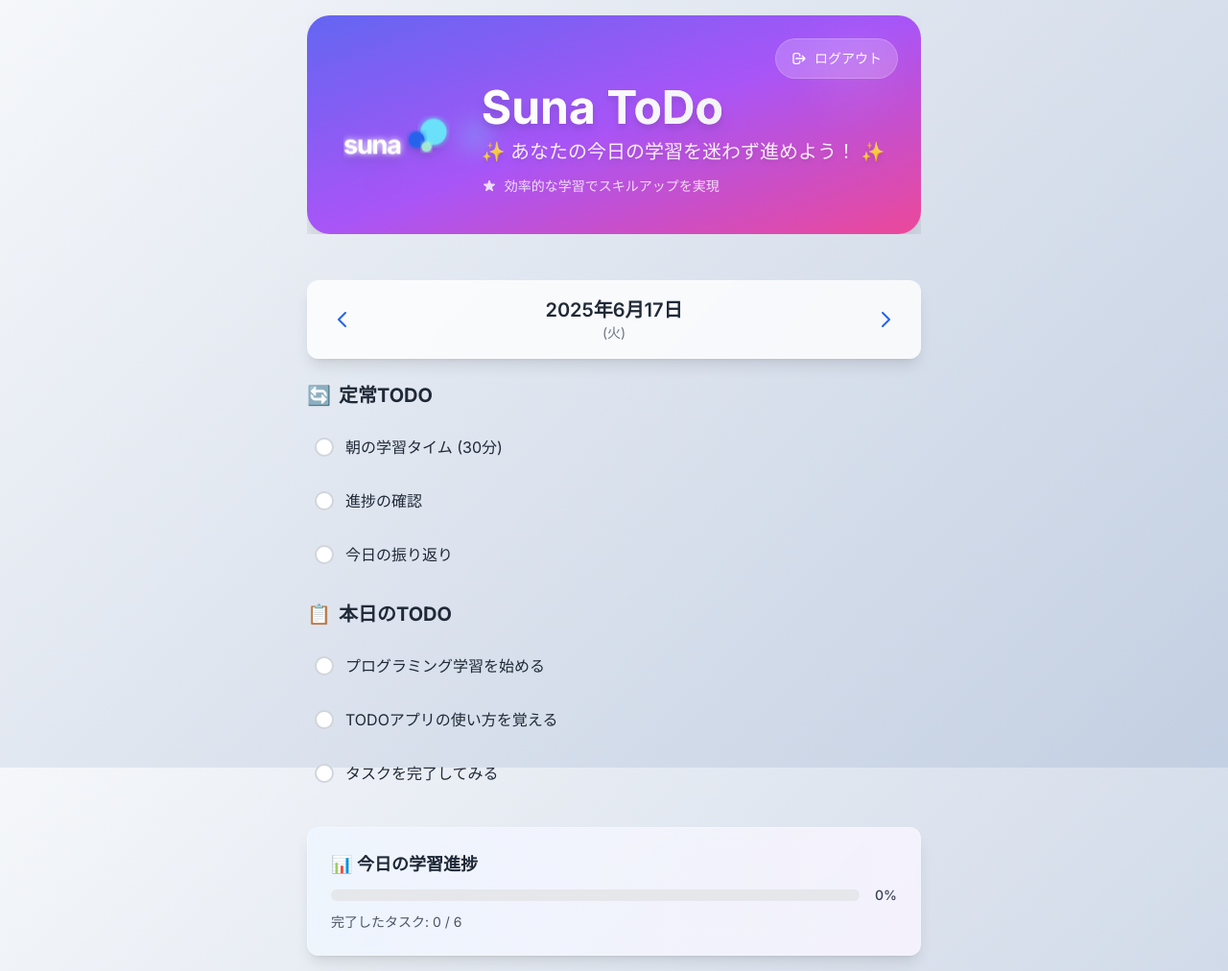
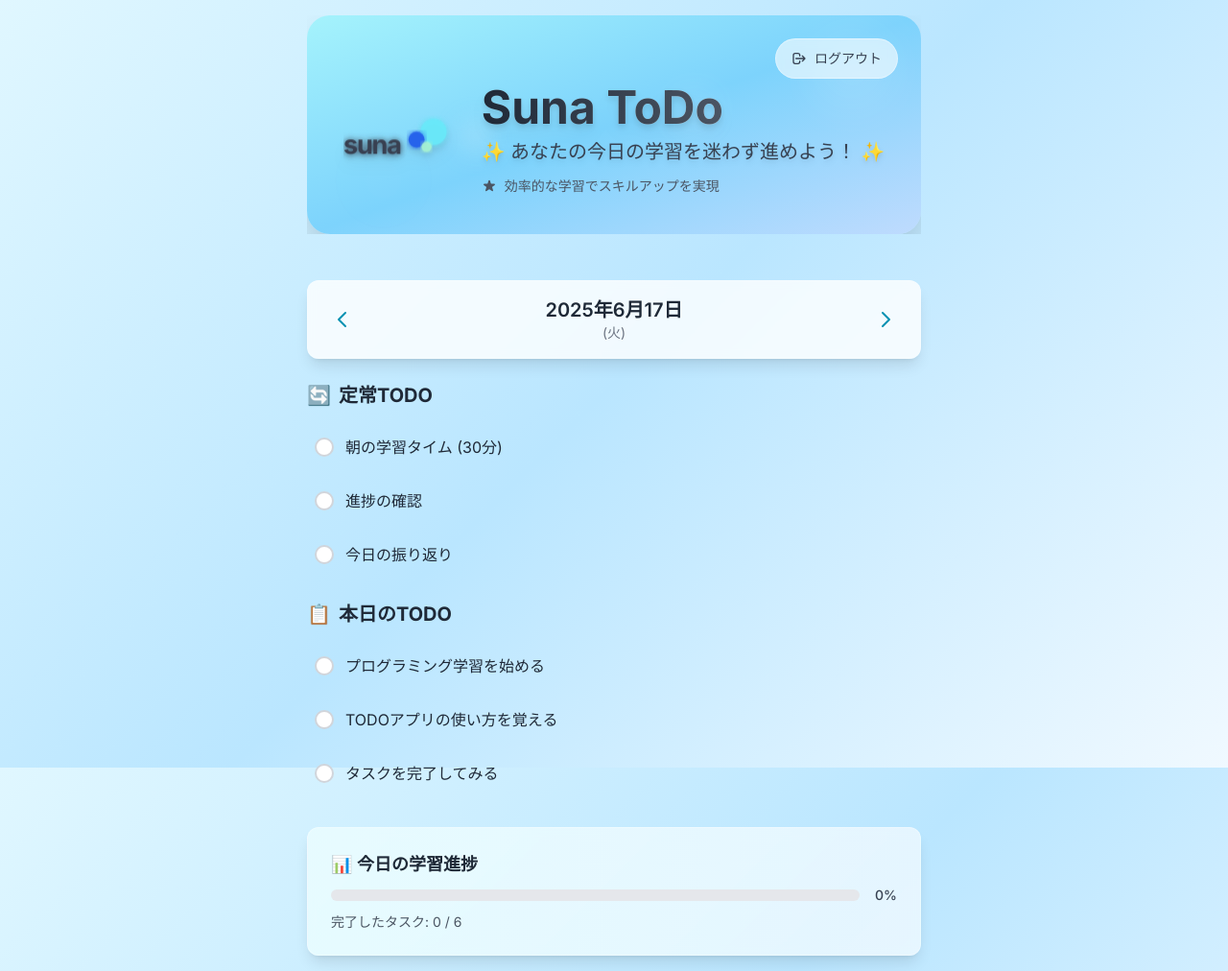
Before and after one commit to Ikki0518/Suna-ToDo, a Flask app: page / in a window 1280 px wide. Shown: the whole page at 96% size. Run offline with Flask 3, Linux system fonts and the light colour scheme; the visitor is signed in with stand-in values (Sample User, id 1); data comes from the database, SQL or seed files in the repository; data that the repository does not hold is empty; some libraries are stand-ins or nearby versions.

Commit message:
カラーパレットを水色と白で統一 - 清潔感のある爽やかなデザインに変更

```diff
--- a/templates/ai_school_todo.html
+++ b/templates/ai_school_todo.html
@@ -12,7 +12,7 @@
         /* デフォルトフォントとしてInterを設定 */
         body {
             font-family: 'Inter', sans-serif;
-            background: linear-gradient(135deg, #f5f7fa 0%, #c3cfe2 100%);
+            background: linear-gradient(135deg, #e0f7ff 0%, #bae6ff 50%, #f0f9ff 100%);
             background-attachment: fixed;
             color: #333; /* テキスト色を濃いグレーに設定 */
             min-height: 100vh;
@@ -217,13 +217,14 @@
         <!-- ヘッダー部分 -->
         <header class="relative mb-12 overflow-hidden">
             <!-- グラデーション背景 -->
-            <div class="absolute inset-0 bg-gradient-to-br from-indigo-500 via-purple-500 to-pink-500 rounded-3xl shadow-2xl"></div>
+            <div class="absolute inset-0 bg-gradient-to-br from-cyan-200 via-sky-300 to-blue-200 rounded-3xl shadow-2xl"></div>
 
             <!-- 装飾的な背景要素 -->
             <div class="absolute top-0 left-0 w-full h-full">
-                <div class="absolute top-4 right-8 w-20 h-20 bg-white/10 rounded-full blur-xl animate-pulse"></div>
-                <div class="absolute bottom-6 left-12 w-16 h-16 bg-yellow-300/20 rounded-full blur-lg animate-ping"></div>
-                <div class="absolute top-1/2 left-1/4 w-8 h-8 bg-cyan-300/30 rounded-full blur-md animate-bounce"></div>
+                <div class="absolute top-4 right-8 w-20 h-20 bg-white/20 rounded-full blur-xl animate-pulse"></div>
+                <div class="absolute bottom-6 left-12 w-16 h-16 bg-cyan-200/30 rounded-full blur-lg animate-ping"></div>
+                <div class="absolute top-1/2 left-1/4 w-8 h-8 bg-sky-200/40 rounded-full blur-md animate-bounce"></div>
+                <div class="absolute top-1/3 right-1/3 w-12 h-12 bg-white/15 rounded-full blur-lg animate-pulse delay-1000"></div>
             </div>
 
             <!-- メインコンテンツ -->
@@ -231,7 +232,7 @@
                 <!-- ナビゲーションボタン -->
                 <div class="absolute top-6 right-6 flex space-x-3">
                     <!-- ログアウトボタン -->
-                    <a href="/logout" class="group bg-white/20 backdrop-blur-sm hover:bg-white/30 text-white px-4 py-2.5 rounded-full text-sm font-medium transition-all duration-300 border border-white/20 hover:border-white/40 hover:shadow-lg hover:scale-105">
+                    <a href="/logout" class="group bg-white/60 backdrop-blur-sm hover:bg-white/80 text-gray-700 px-4 py-2.5 rounded-full text-sm font-medium transition-all duration-300 border border-white/40 hover:border-white/60 hover:shadow-lg hover:scale-105">
                         <span class="flex items-center space-x-2">
                             <svg class="w-4 h-4 group-hover:rotate-12 transition-transform" fill="none" stroke="currentColor" viewBox="0 0 24 24">
                                 <path stroke-linecap="round" stroke-linejoin="round" stroke-width="2" d="M17 16l4-4m0 0l-4-4m4 4H7m6 4v1a3 3 0 01-3 3H6a3 3 0 01-3-3V7a3 3 0 013-3h4a3 3 0 013 3v1"/>
@@ -241,7 +242,7 @@
                     </a>
                     <!-- 管理者ダッシュボードボタン（管理者のみ表示） -->
                     {% if session.username == 'admin' or session.username == 'ikki_y0518@icloud.com' %}
-                    <a href="/admin" class="group bg-gradient-to-r from-amber-400 to-yellow-500 hover:from-amber-500 hover:to-yellow-600 text-white px-4 py-2.5 rounded-full text-sm font-medium transition-all duration-300 shadow-lg hover:shadow-xl hover:scale-105">
+                    <a href="/admin" class="group bg-gradient-to-r from-cyan-500 to-sky-600 hover:from-cyan-600 hover:to-sky-700 text-white px-4 py-2.5 rounded-full text-sm font-medium transition-all duration-300 shadow-lg hover:shadow-xl hover:scale-105">
                         <span class="flex items-center space-x-2">
                             <svg class="w-4 h-4 group-hover:rotate-12 transition-transform" fill="none" stroke="currentColor" viewBox="0 0 24 24">
                                 <path stroke-linecap="round" stroke-linejoin="round" stroke-width="2" d="M9 19v-6a2 2 0 00-2-2H5a2 2 0 00-2 2v6a2 2 0 002 2h2a2 2 0 002-2zm0 0V9a2 2 0 012-2h2a2 2 0 012 2v10m-6 0a2 2 0 002 2h2a2 2 0 002-2m0 0V5a2 2 0 012-2h2a2 2 0 012 2v14a2 2 0 01-2 2h-2a2 2 0 01-2-2z"/>
@@ -275,7 +276,7 @@
                                 <!-- 小さな円（右下、薄いターコイズ） -->
                                 <circle cx="83" cy="35" r="5" fill="#A7F3D0" opacity="0.9" filter="url(#glow)"/>
                                 <!-- テキスト "suna" -->
-                                <text x="0" y="42" font-size="26" font-weight="800" fill="white" font-family="Inter, system-ui, -apple-system, BlinkMacSystemFont, 'Segoe UI', sans-serif" letter-spacing="-1.2px" filter="url(#glow)">
+                                <text x="0" y="42" font-size="26" font-weight="800" fill="#374151" font-family="Inter, system-ui, -apple-system, BlinkMacSystemFont, 'Segoe UI', sans-serif" letter-spacing="-1.2px" filter="url(#glow)">
                                     suna
                                 </text>
                             </svg>
@@ -284,15 +285,15 @@
 
                     <!-- タイトルとサブタイトル -->
                     <div class="text-left">
-                        <h1 class="text-4xl lg:text-5xl font-extrabold text-white mb-2 drop-shadow-lg shimmer-text">
-                            <span class="bg-gradient-to-r from-white to-gray-100 bg-clip-text text-transparent">
+                        <h1 class="text-4xl lg:text-5xl font-extrabold text-gray-800 mb-2 drop-shadow-lg shimmer-text">
+                            <span class="bg-gradient-to-r from-gray-800 to-gray-600 bg-clip-text text-transparent">
                                 Suna ToDo
                             </span>
                         </h1>
-                        <p class="text-lg lg:text-xl text-white/90 font-medium drop-shadow-md">
+                        <p class="text-lg lg:text-xl text-gray-700 font-medium drop-shadow-md">
                             ✨ あなたの今日の学習を迷わず進めよう！ ✨
                         </p>
-                        <div class="mt-3 flex items-center space-x-2 text-white/80 text-sm">
+                        <div class="mt-3 flex items-center space-x-2 text-gray-600 text-sm">
                             <svg class="w-4 h-4" fill="currentColor" viewBox="0 0 20 20">
                                 <path d="M9.049 2.927c.3-.921 1.603-.921 1.902 0l1.07 3.292a1 1 0 00.95.69h3.462c.969 0 1.371 1.24.588 1.81l-2.8 2.034a1 1 0 00-.364 1.118l1.07 3.292c.3.921-.755 1.688-1.54 1.118l-2.8-2.034a1 1 0 00-1.175 0l-2.8 2.034c-.784.57-1.838-.197-1.539-1.118l1.07-3.292a1 1 0 00-.364-1.118L2.98 8.72c-.783-.57-.38-1.81.588-1.81h3.461a1 1 0 00.951-.69l1.07-3.292z"/>
                             </svg>
@@ -306,7 +307,7 @@
         <!-- 日付ナビゲーションと表示エリア -->
         <div class="flex items-center justify-between bg-white/80 backdrop-blur-sm p-4 rounded-xl shadow-lg border border-white/20 mb-6">
             <!-- 前の日へ移動ボタン -->
-            <button id="prevDay" class="p-2 rounded-full hover:bg-gray-200 text-blue-600 transition-colors">
+            <button id="prevDay" class="p-2 rounded-full hover:bg-cyan-100 text-cyan-600 transition-colors">
                 <svg xmlns="http://www.w3.org/2000/svg" class="h-6 w-6" fill="none" viewBox="0 0 24 24" stroke="currentColor">
                     <path stroke-linecap="round" stroke-linejoin="round" stroke-width="2" d="M15 19l-7-7 7-7" />
                 </svg>
@@ -317,7 +318,7 @@
                 <span id="dayOfWeekDisplay" class="text-sm text-gray-500"></span>
             </div>
             <!-- 次の日へ移動ボタン -->
-            <button id="nextDay" class="p-2 rounded-full hover:bg-gray-200 text-blue-600 transition-colors">
+            <button id="nextDay" class="p-2 rounded-full hover:bg-cyan-100 text-cyan-600 transition-colors">
                 <svg xmlns="http://www.w3.org/2000/svg" class="h-6 w-6" fill="none" viewBox="0 0 24 24" stroke="currentColor">
                     <path stroke-linecap="round" stroke-linejoin="round" stroke-width="2" d="M9 5l7 7-7 7" />
                 </svg>
@@ -349,12 +350,12 @@
         </div>
 
         <!-- 学習進捗エリア -->
-        <div class="bg-gradient-to-r from-blue-50/80 to-purple-50/80 backdrop-blur-sm p-6 rounded-xl shadow-lg border border-white/30 mt-8">
+        <div class="bg-gradient-to-r from-cyan-50/80 to-sky-50/80 backdrop-blur-sm p-6 rounded-xl shadow-lg border border-white/30 mt-8">
             <h3 class="text-lg font-semibold text-gray-800 mb-2">📊 今日の学習進捗</h3>
             <div class="flex items-center space-x-4">
                 <div class="flex-1">
                     <div class="bg-gray-200 rounded-full h-3">
-                        <div id="progressBar" class="bg-gradient-to-r from-blue-500 to-purple-500 h-3 rounded-full transition-all duration-300" style="width: 0%"></div>
+                        <div id="progressBar" class="bg-gradient-to-r from-cyan-500 to-sky-500 h-3 rounded-full transition-all duration-300" style="width: 0%"></div>
                     </div>
                 </div>
                 <span id="progressText" class="text-sm font-medium text-gray-700">0%</span>
```
